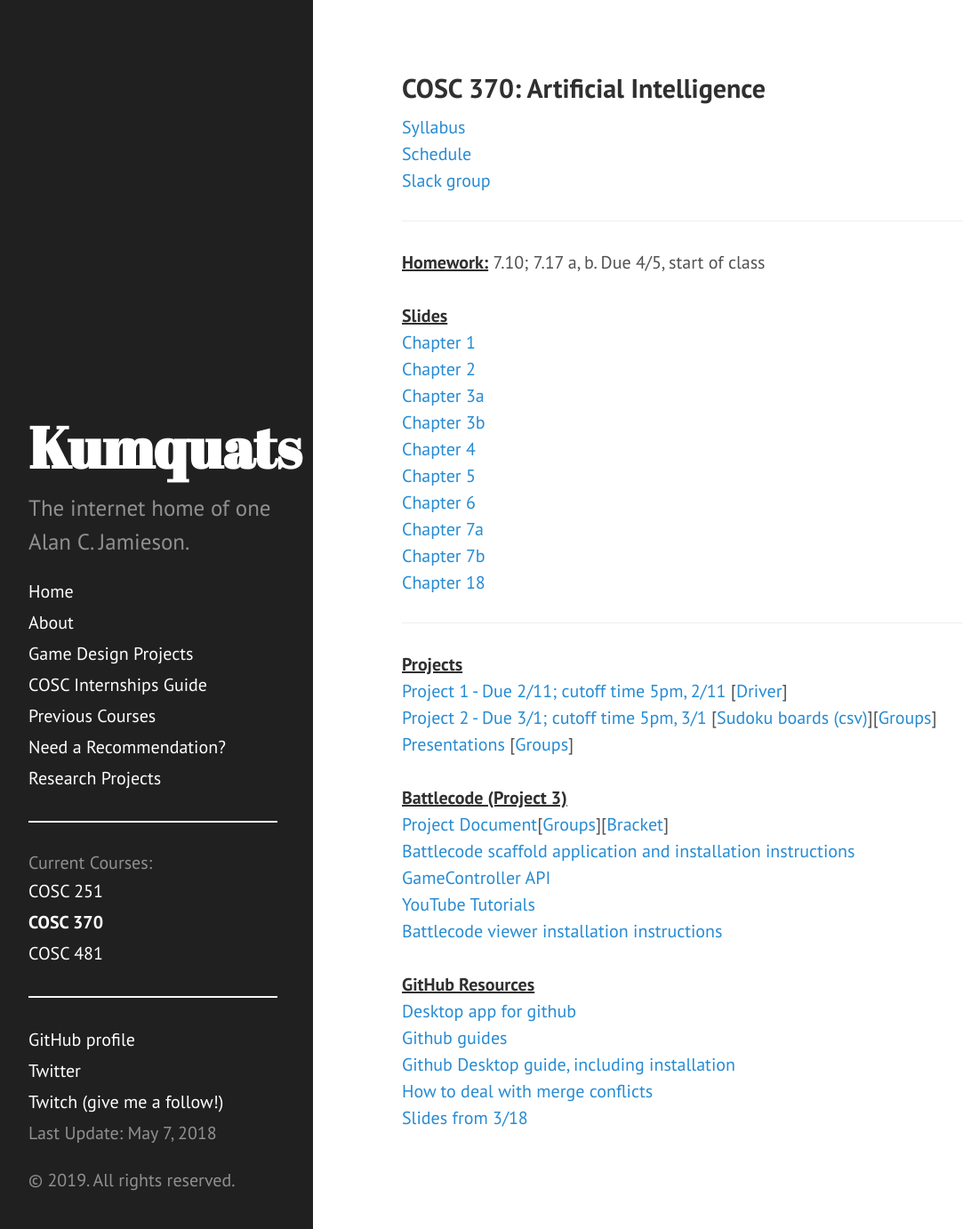
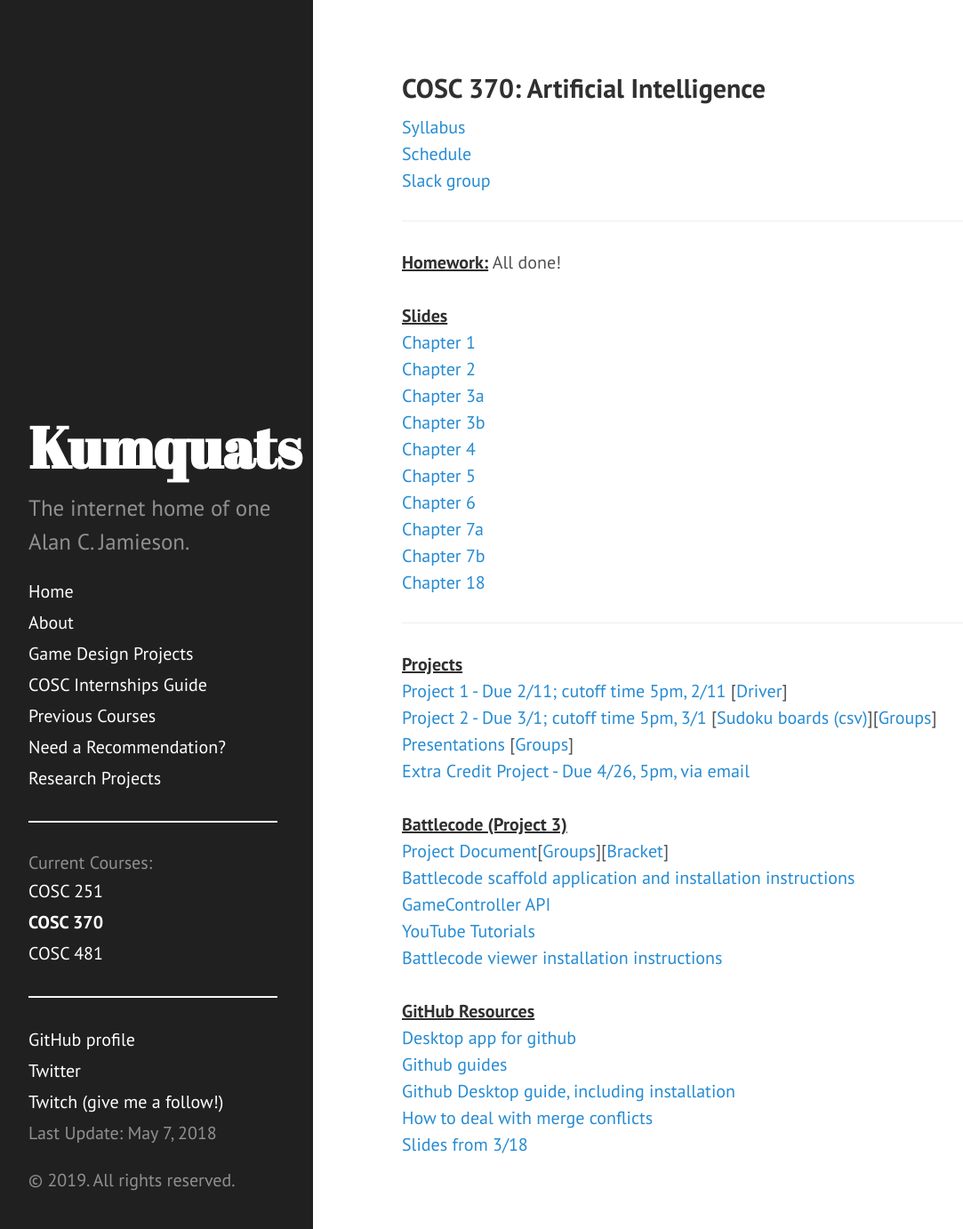
Before and after one commit to ripark/ripark.github.io, a Jekyll site: the page built from s19/cosc370.html, in a window 1280 px wide and 1382 px high. Shown: the whole window at 89% size, without its empty margins (8-1091 px from the left). Built offline with Jekyll 4.4.1, drawn with Linux system fonts in a browser that asks for light colours; Markdown is read by kramdown in place of the engine named in the settings.

Commit message:
extra credit

```diff
--- a/s19/cosc251.html
+++ b/s19/cosc251.html
@@ -52,6 +52,9 @@ TAs are allowed to call off their hours if no one shows up in the first half.
 <a href="http://ripark.github.io/s19/COSC251Proj3.pdf">Project 3 - Due 3/26</a>, question cutoff 5pm, 3/26
 <br>
 <a href="http://ripark.github.io/s19/COSC251Proj4.pdf">Project 4 - Due 4/17</a>; team info due 5pm, 4/1; question cutoff 5pm, 4/17 [<a href="https://stackoverflow.com/questions/28585656/how-to-create-a-multi-dimensional-array-in-common-lisp">Helpful Link</a>] [<a href="http://ripark.github.io/s17/link.jpg">Less Helpful Link</a>] [<a href="http://ripark.github.io/s19/251Groups.txt">Groups</a>] [<a href="http://ripark.github.io/s19/Proj4Example.txt">Example Output</a>]
+<br>
+<a href="http://ripark.github.io/s19/251ExtraCredit.pdf">Extra Credit Project - Due 4/26, 5pm, via email</a> [<a href="http://ripark.github.io/s19/icpc2019.pdf">Problems</a>]
+<br>
 <hr>
 <strong><u>Presentations</strong></u>
 <br>
--- a/s19/cosc370.html
+++ b/s19/cosc370.html
@@ -11,7 +11,7 @@ shorttitle: "COSC 370"
 <a href="https://smcmcs.slack.com/messages/cosc370/">Slack group</a>
 <br>
 <hr>
-<strong><u>Homework:</u></strong> 7.10; 7.17 a, b. Due 4/5, start of class
+<strong><u>Homework:</u></strong> All done!
 <br>
 <br>
 <strong><u>Slides</strong></u>
@@ -45,6 +45,8 @@ shorttitle: "COSC 370"
 <br>
 <a href="http://ripark.github.io/s19/COSC370Pres.pdf">Presentations</a> [<a href="http://ripark.github.io/s19/370PresGroups.txt">Groups</a>]
 <br>
+<a href="http://ripark.github.io/s19/370ExtraCredit.pdf">Extra Credit Project - Due 4/26, 5pm, via email</a>
+<br>
 <br>
 <strong><u>Battlecode (Project 3)</strong></u>
 <br>
```
Also changed, not shown: 3 other files.
